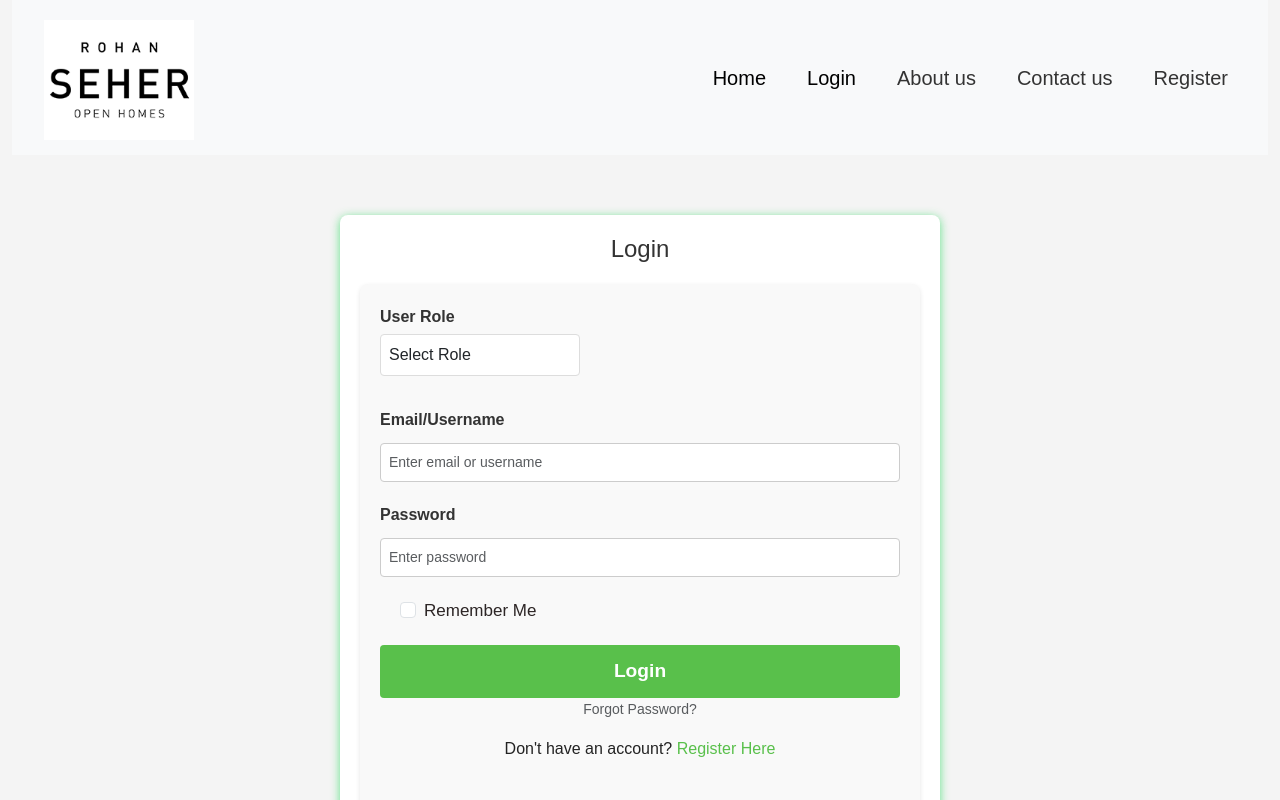
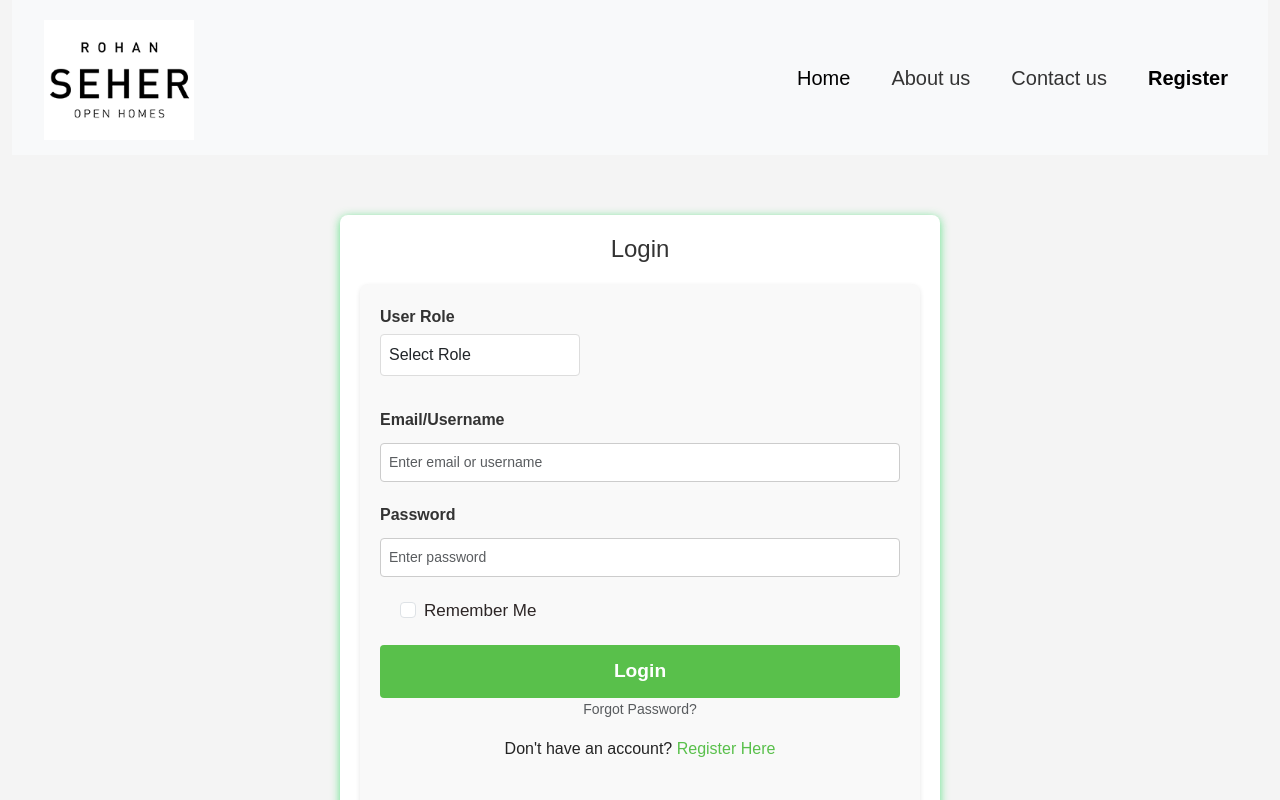
Before and after one commit to GRS18/Society_Management_System, a React (Create React App) app in the folder socitey/: page /login in a window 1280 px wide. Shown: the top 800 px of the page. Built offline with nearby package versions, Linux system fonts and the light colour scheme; a web font is replaced by a local one.

Commit message:
small changes

```diff
--- a/socitey/src/components/Login.js
+++ b/socitey/src/components/Login.js
@@ -64,7 +64,7 @@ export default function Login() {
                 src={logo}
                 alt="Logo"
                 height="120"
-                className="d-inline-block align-text-top"
+                className="d-inline-block align-text-top logo"
               />
             </Link>
             <button
@@ -88,15 +88,7 @@ export default function Login() {
                     Home
                   </Link>
                 </li>
-                <li className="nav-item">
-                  <Link
-                    className="nav-link active"
-                    aria-current="page"
-                    to="/login"
-                  >
-                    Login
-                  </Link>
-                </li>
+
                 <li className="nav-item">
                   <Link className="nav-link" to="/aboutus">
                     About us
@@ -108,7 +100,7 @@ export default function Login() {
                   </Link>
                 </li>
                 <li className="nav-item">
-                  <Link className="nav-link" to="/register">
+                  <Link className="nav-link active header-button d-sm-inline-block" to="/register">
                     Register
                   </Link>
                 </li>
--- a/socitey/src/components/Register.js
+++ b/socitey/src/components/Register.js
@@ -5,133 +5,6 @@ import "../css/register.css";
 import logo from "../assets/logo.png";
 
 export default function Register() {
-  //  // Hooks for form data
-  //  const [role, setRole] = useState("");
-  //  const [email, setEmail] = useState("");
-  //  const [password, setPassword] = useState("");
-  //  const [showPopup, setShowPopup] = useState(false); // Hook to control popup visibility
-  //  const navigate = useNavigate();
-
-  //  const handleRegister = (e) => {
-  //    e.preventDefault();
-
-  //    // Example validation
-  //    if (!role || !email || !password) {
-  //      alert("Please fill all fields!");
-  //      return;
-  //    }
-
-  //    // Show the popup on successful registration
-  //    setShowPopup(true);
-
-  //    // Automatically redirect after 2 seconds
-  //    setTimeout(() => {
-  //      setShowPopup(false); // Hide the popup
-  //      navigate("/login"); // Redirect to login page
-  //    }, 4000);
-  //  };
-
-  //  return (
-  //    <>
-  //      <div className="register-card">
-  //        <h3 className="text-center">Create an Account</h3>
-  //        <form>
-  //          <div className="form-group">
-  //            <label htmlFor="name">Full Name</label>
-  //            <input
-  //              type="text"
-  //              className="form-control"
-  //              id="name"
-  //              placeholder="Enter your full name"
-  //              required
-  //            />
-  //          </div>
-
-  //          <div className="form-group">
-  //            <label htmlFor="email">Email Address</label>
-  //            <input
-  //              type="email"
-  //              className="form-control"
-  //              id="email"
-  //              placeholder="Enter your email"
-  //              required
-  //              onChange={(e) => setEmail(e.target.value)}
-  //            />
-  //          </div>
-
-  //          <div className="form-group">
-  //            <label htmlFor="phone">Phone Number</label>
-  //            <input
-  //              type="tel"
-  //              className="form-control"
-  //              id="phone"
-  //              placeholder="Enter your phone number"
-  //              required
-  //            />
-  //          </div>
-
-  //          <div className="form-group">
-  //            <label htmlFor="role">User Role</label>
-  //            <select
-  //              className="form-control"
-  //              id="role"
-  //              required
-  //              onChange={(e) => setRole(e.target.value)}
-  //            >
-  //              <option value="">Select Role</option>
-  //              <option value="admin">Admin</option>
-  //              <option value="staff">Staff</option>
-  //              <option value="resident">Resident</option>
-  //            </select>
-  //          </div>
-
-  //          <div className="form-group">
-  //            <label htmlFor="password">Password</label>
-  //            <input
-  //              type="password"
-  //              className="form-control"
-  //              id="password"
-  //              placeholder="Create a password"
-  //              required
-  //              onChange={(e) => setPassword(e.target.value)}
-  //            />
-  //          </div>
-
-  //          <div className="form-group">
-  //            <label htmlFor="confirm-password">Confirm Password</label>
-  //            <input
-  //              type="password"
-  //              className="form-control"
-  //              id="confirm-password"
-  //              placeholder="Confirm your password"
-  //              required
-  //            />
-  //          </div>
-
-  //          <button
-  //            type="submit"
-  //            className="btn btn-primary btn-block"
-  //            onClick={handleRegister}
-  //          >
-  //            Register
-  //          </button>
-
-  //          <p className="login-link">
-  //            Already have an account? <Link to="/login">Login Here</Link>
-  //          </p>
-  //        </form>
-  //      </div>
-
-  //      {/* Popup Message */}
-  //      {showPopup && (
-  //        <div className="popup-overlay">
-  //          <div className="popup-card">
-  //            <h4>Registration Successful!</h4>
-  //            <p>Redirecting to the login page...</p>
-  //          </div>
-  //        </div>
-  //      )}
-  //    </>
 
   const [role, setRole] = useState("");
   const [email, setEmail] = useState("");
@@ -173,7 +46,7 @@ export default function Register() {
                 src={logo}
                 alt="Logo"
                 height="120"
-                className="d-inline-block align-text-top"
+                className="d-inline-block align-text-top logo"
               />
             </Link>
             <button
@@ -198,11 +71,6 @@ export default function Register() {
                   </Link>
                 </li>
                 <li className="nav-item">
-                  <Link className="nav-link active" aria-current="page" to="/login">
-                    Login
-                  </Link>
-                </li>
-                <li className="nav-item">
                   <Link className="nav-link" to="/aboutus">
                     About us
                   </Link>
@@ -213,8 +81,8 @@ export default function Register() {
                   </Link>
                 </li>
                 <li className="nav-item">
-                  <Link className="nav-link" to="/register">
-                    Register
+                  <Link className="nav-link active header-button d-sm-inline-block" aria-current="page" to="/login">
+                    Login
                   </Link>
                 </li>
               </ul>
@@ -299,7 +167,6 @@ export default function Register() {
                 required
               />
             </div>
-
             <button
               type="submit"
               className="btn btn-primary btn-block rbtn"
--- a/socitey/src/css/login.css
+++ b/socitey/src/css/login.css
@@ -1,3 +1,62 @@
+/* header start */
+.header-button {
+  /* background-color: #59c04b; Replace with the specific color from SocietyRun */
+  color: white; /* Text color */
+  /* border: 1px solid #59c04b;  */
+  padding: 12px 20px; /* Add appropriate padding */
+  border-radius: 25px; /* Rounded corners */
+  font-weight: bold; /* Make text bold */
+  transition: all 0.3s ease-in-out; /* Smooth hover effect */
+}
+
+.header-button:hover {
+  background-color: white; /* Background color on hover */
+  color: #59c04b; /* Text color on hover */
+  border-color: #59c04b; /* Border remains consistent */
+  text-decoration: none; /* Remove underline on hover */
+}
+
+.navbar-brand {
+  font-size: 24px; /* Adjust based on the inspected size */
+  font-weight: 600; /* Bold text */
+  font-family: 'Arial', sans-serif; /* Choose a font similar to SocietyRun */
+  color: #333; /* Set the font color */
+}
+
+
+.navbar-nav .nav-link:hover {
+  transform: scale(1.1); /* Enlarge the link on hover */
+  color:  #59c04b; /* Hover effect for links */
+  text-decoration: none; /* Remove underline */
+}
+
+.navbar {
+  display: flex;
+  justify-content: space-between; /* Align logo on the left and buttons on the right */
+  align-items: center; /* Vertically align items */
+  padding: 10px 20px; /* Add padding for spacing */
+}
+
+.navbar-nav {
+  display: flex;
+  gap: 25px; /* Add spacing between nav links */
+}
+
+.navbar-nav .nav-link {
+  font-size: 20px; /* Adjust size for uniformity */
+  padding: 15px 40px 15px 40px; /* Add padding to links */
+  text-decoration: none; /* Remove underline */
+  color: #333; /* Default text color */
+  transition: color 0.3s ease-in-out;
+}
+
+.logo:hover{
+  transform: scale(1.1); /* Enlarge the logo on hover */
+  cursor: pointer; /* Change cursor to pointer on hover */
+}
+
+/* header end */
+
 .login{
   padding: 30px;
 }
--- a/socitey/src/css/register.css
+++ b/socitey/src/css/register.css
@@ -1,3 +1,61 @@
+/* Header start */
+.header-button {
+  /* background-color: #59c04b; Replace with the specific color from SocietyRun */
+  color: white; /* Text color */
+  /* border: 1px solid #59c04b;  */
+  padding: 12px 20px; /* Add appropriate padding */
+  border-radius: 25px; /* Rounded corners */
+  font-weight: bold; /* Make text bold */
+  transition: all 0.3s ease-in-out; /* Smooth hover effect */
+}
+
+.header-button:hover {
+  background-color: white; /* Background color on hover */
+  color: #59c04b; /* Text color on hover */
+  border-color: #59c04b; /* Border remains consistent */
+  text-decoration: none; /* Remove underline on hover */
+}
+
+.navbar-brand {
+  font-size: 24px; /* Adjust based on the inspected size */
+  font-weight: 600; /* Bold text */
+  font-family: 'Arial', sans-serif; /* Choose a font similar to SocietyRun */
+  color: #333; /* Set the font color */
+}
+
+
+.navbar-nav .nav-link:hover {
+  transform: scale(1.1); /* Enlarge the link on hover */
+  color:  #59c04b; /* Hover effect for links */
+  text-decoration: none; /* Remove underline */
+}
+
+.navbar {
+  display: flex;
+  justify-content: space-between; /* Align logo on the left and buttons on the right */
+  align-items: center; /* Vertically align items */
+  padding: 10px 20px; /* Add padding for spacing */
+}
+
+.navbar-nav {
+  display: flex;
+  gap: 25px; /* Add spacing between nav links */
+}
+
+.navbar-nav .nav-link {
+  font-size: 20px; /* Adjust size for uniformity */
+  padding: 15px 40px 15px 40px; /* Add padding to links */
+  text-decoration: none; /* Remove underline */
+  color: #333; /* Default text color */
+  transition: color 0.3s ease-in-out;
+}
+
+.logo:hover{
+  transform: scale(1.1); /* Enlarge the logo on hover */
+  cursor: pointer; /* Change cursor to pointer on hover */
+}
+/* Header End */
+
 .register {
   padding: 30px;
 }
```
